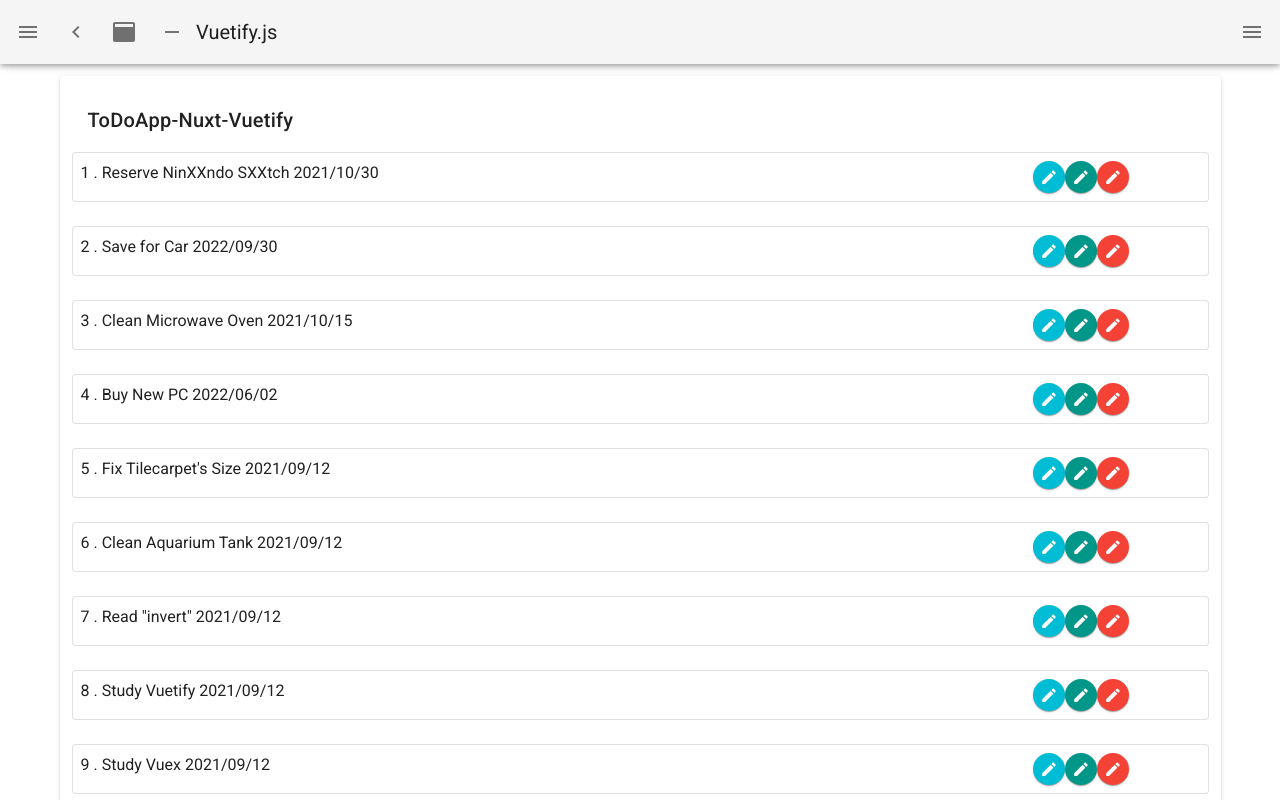
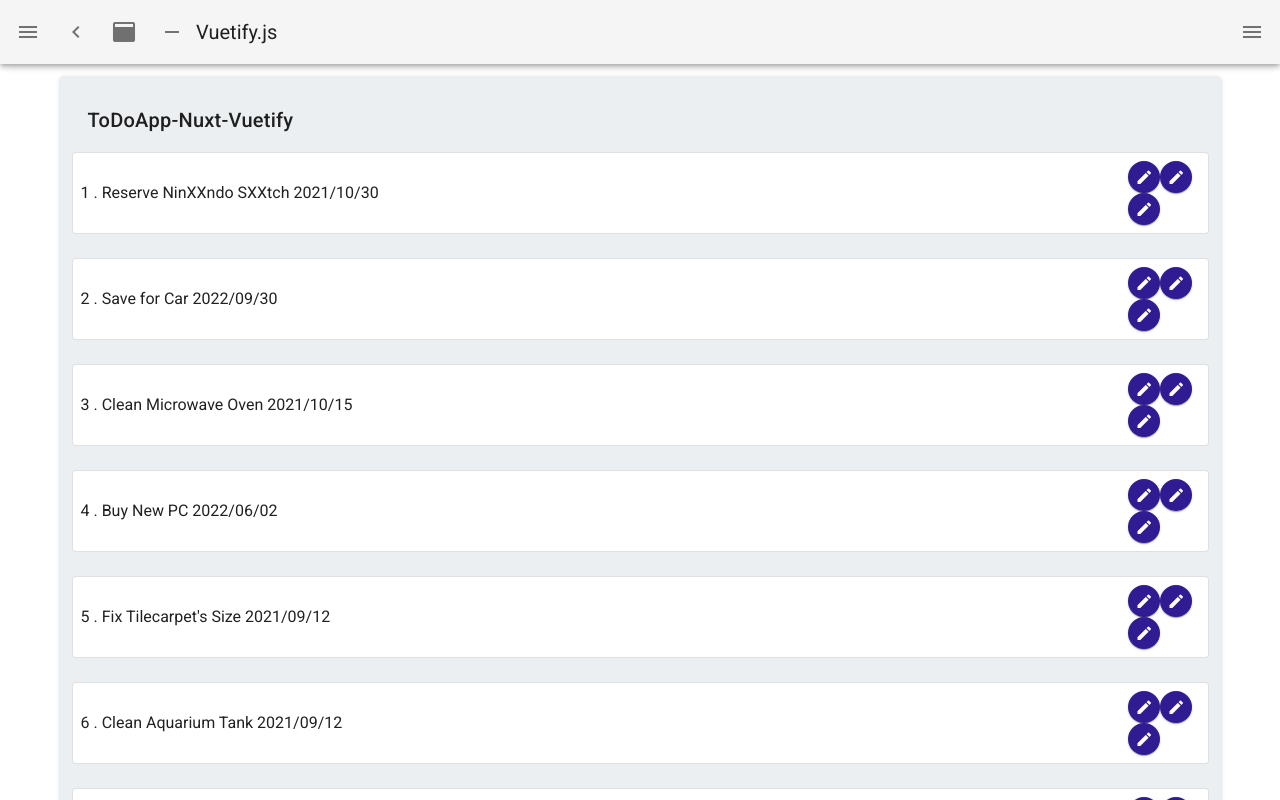
Before and after one commit to sota-alfcaerley/ToDoAppNuxtVuetify, a Nuxt app: page /toDoApp in a window 1280 px wide. Shown: the top 800 px of the page. Built offline with nearby package versions, Linux system fonts and the light colour scheme.

Commit message:
Test Coloring

```diff
--- a/components/ToDoApp/Tasks.vue
+++ b/components/ToDoApp/Tasks.vue
@@ -1,15 +1,9 @@
 <template>
     <span>
-        <span >
-            {{ no }}
-            .
-        </span>
-        <span >
-            {{ title }}
-        </span>
-        <span>
-            {{ limit }}
-        </span>
+        {{ no }}
+        .
+        {{ title }}
+        {{ limit }}
     </span>
 </template>
 
@@ -18,6 +12,8 @@ import {Component, Vue, Prop } from 'vue-property-decorator'
 
 @Component
 export default class Tasks extends Vue{
+
+    check: boolean = false;
 
     @Prop({ type: Number})
     no?: number;
--- a/pages/toDoApp.vue
+++ b/pages/toDoApp.vue
@@ -1,7 +1,7 @@
 <template>
     <div>
         <AddTaskDialog />
-        <v-card>
+        <v-card color="blue-grey lighten-5">
             <v-container>
                 <v-card-title>
                     ToDoApp-Nuxt-Vuetify
@@ -9,25 +9,25 @@
                 <v-row>
                     <v-col v-for="(task, taskIdx) in tasks" :key="taskIdx" cols="12">
                         <v-card class="pa-2" outlined>
-                            <v-row>
-                                <v-col cols="10">
+                            <v-row align="center">
+                                <v-col cols="11" align-self="center">
                                     <Tasks
                                     :no="task.No"
                                     :title="task.title"
                                     :limit="task.limit" />
                                 </v-col>
-                                <v-col cols="2">
-                                    <v-btn elevation="1" fab x-small color="cyan" right>
+                                <v-col cols="1">
+                                    <v-btn elevation="1" fab x-small color="deep-purple darken-4">
                                         <v-icon color="white">
                                             mdi-pencil
                                         </v-icon>
                                     </v-btn>
-                                    <v-btn elevation="1" fab x-small color="teal" >
+                                    <v-btn elevation="1" fab x-small color="deep-purple darken-4" >
                                         <v-icon color="white">
                                             mdi-pencil
                                         </v-icon>
                                     </v-btn>
-                                    <v-btn elevation="1" fab x-small color="red" >
+                                    <v-btn elevation="1" fab x-small color="deep-purple darken-4" >
                                         <v-icon color="white">
                                             mdi-pencil
                                         </v-icon>
@@ -56,6 +56,8 @@ import Tasks from'~/components/ToDoApp/Tasks.vue'
 })
 
 export default class ToDoApp extends Vue{
+    check: boolean = false;
+
     header: object[] = tasks.task.headers
     tasks: object[] = tasks.task.tasks;
 }
```
